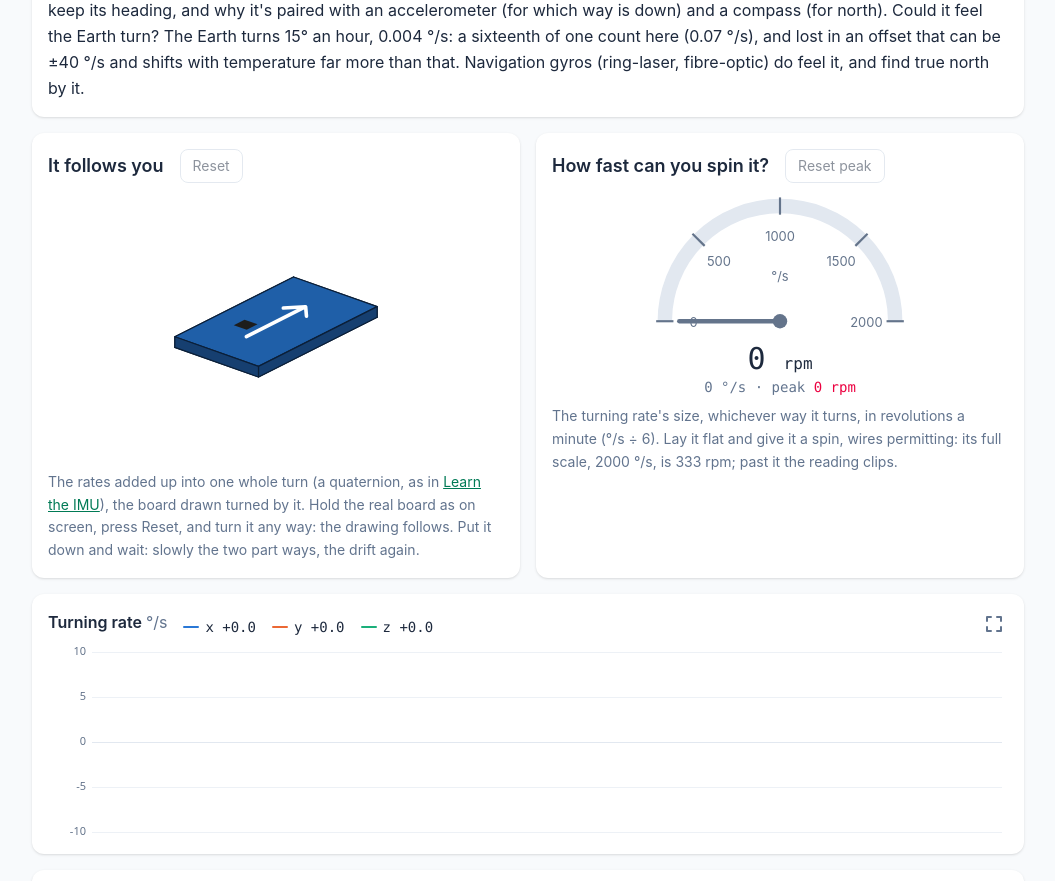
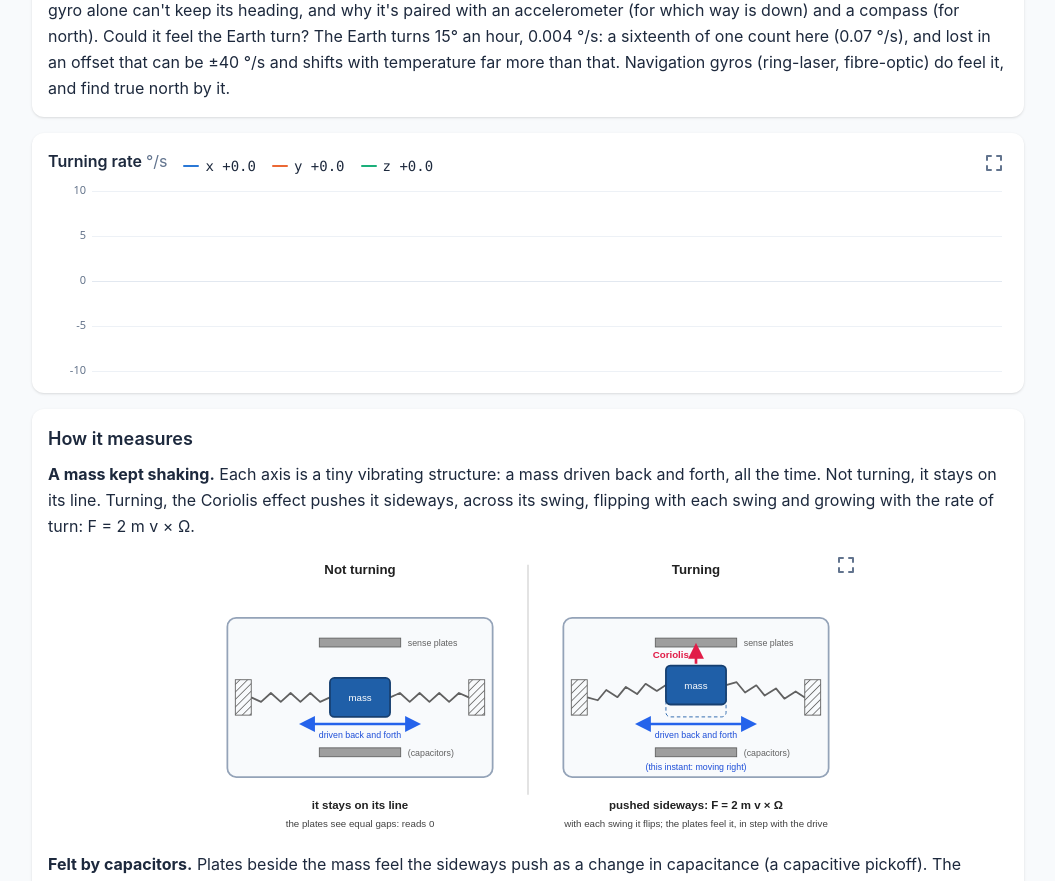
Before and after one commit to aguegu/i2c.ninja, a Vue app: page /itg3200 in a window 1280 px wide. Shown: the part 1480-2361 px from the top of the page, without its empty margins (112-1167 px from the left). Built offline with nearby package versions, Linux system fonts and the light colour scheme.

Commit message:
ITG-3200 page: 'it follows you' and the rpm gauge dropped (SpinGauge and quaternion.js turnBy with them)
Co-Authored-By: Claude Opus 5.5 <noreply@anthropic.com>

```diff
--- a/src/components/SpinGauge.vue
+++ /dev/null
@@ -1,42 +0,0 @@
-<script setup>
-// A spin meter: the rate's size as a needle over a half dial to the gyro's
-// full scale, in deg/s and rpm (deg/s / 6), the peak marked
-import { computed } from 'vue';
-
-const props = defineProps({
-  spin: { type: Number, default: 0 }, // deg/s
-  peak: { type: Number, default: 0 },
-  full: { type: Number, default: 2000 }, // deg/s, the dial's end
-});
-
-const R = 80;
-const TICKS = [0, 500, 1000, 1500, 2000];
-const DEG_PER_RPM = 6;
-const at = (v) => Math.PI * (1 - Math.min(v, props.full) / props.full); // radians, 0 to the right
-const point = (v, r) => [r * Math.cos(at(v)), -r * Math.sin(at(v))];
-const arc = (v0, v1, r) => {
-  const [x0, y0] = point(v0, r), [x1, y1] = point(v1, r);
-  return `M ${x0.toFixed(1)} ${y0.toFixed(1)} A ${r} ${r} 0 0 1 ${x1.toFixed(1)} ${y1.toFixed(1)}`;
-};
-const needle = computed(() => point(props.spin, R - 10));
-const peakAt = computed(() => [point(props.peak, R - 4), point(props.peak, R + 8)]);
-</script>
-
-<template>
-  <div class="flex flex-col items-center">
-    <svg viewBox="-100 -96 200 110" class="w-full max-w-72" role="img" :aria-label="`Spin ${spin.toFixed(0)} degrees a second, ${(spin / DEG_PER_RPM).toFixed(0)} rpm; peak ${peak.toFixed(0)}`">
-      <path :d="arc(0, full, R)" fill="none" stroke="var(--chart-grid)" stroke-width="10" />
-      <path v-if="spin > 0.5" :d="arc(0, spin, R)" fill="none" stroke="#f59e0b" stroke-width="10" />
-      <g v-for="t in TICKS" :key="t">
-        <line :x1="point(t, R + 6)[0]" :y1="point(t, R + 6)[1]" :x2="point(t, R - 6)[0]" :y2="point(t, R - 6)[1]" stroke="var(--chart-text)" stroke-width="1.5" />
-        <text :x="point(t, R - 20)[0]" :y="point(t, R - 20)[1] + 4" text-anchor="middle" font-size="9" fill="var(--chart-text)">{{ t }}</text>
-      </g>
-      <text x="0" y="-28" text-anchor="middle" font-size="9" fill="var(--chart-text)">°/s</text>
-      <line v-if="peak > 0.5" :x1="peakAt[0][0]" :y1="peakAt[0][1]" :x2="peakAt[1][0]" :y2="peakAt[1][1]" stroke="#e11d48" stroke-width="3" />
-      <line x1="0" y1="0" :x2="needle[0]" :y2="needle[1]" stroke="var(--chart-text)" stroke-width="3" stroke-linecap="round" />
-      <circle r="5" fill="var(--chart-text)" />
-    </svg>
-    <p class="font-mono text-3xl tabular-nums">{{ (spin / DEG_PER_RPM).toFixed(0) }} <span class="text-base">rpm</span></p>
-    <p class="font-mono text-sm text-slate-500 tabular-nums dark:text-slate-400">{{ spin.toFixed(0) }} °/s · peak <span class="text-rose-600 dark:text-rose-400">{{ (peak / DEG_PER_RPM).toFixed(0) }} rpm</span></p>
-  </div>
-</template>
--- a/src/lib/quaternion.js
+++ b/src/lib/quaternion.js
@@ -22,13 +22,3 @@ export function fromAxisAngle(axis, angle) {
   const h = (angle / DEG) / 2, s = Math.sin(h);
   return [Math.cos(h), axis[0] * s, axis[1] * s, axis[2] * s];
 }
-
-// q turned on by a rate [gx, gy, gz] (radians a second, about the board's own
-// axes) for dt seconds: q + q * (0, w) dt / 2, normalized (as the Mahony
-// filter steps it, step 4)
-export function turnBy([w, x, y, z], [gx, gy, gz], dt) {
-  const h = dt / 2;
-  const q = [w - h * (x * gx + y * gy + z * gz), x + h * (w * gx + y * gz - z * gy), y + h * (w * gy - x * gz + z * gx), z + h * (w * gz + x * gy - y * gx)];
-  const n = Math.hypot(...q);
-  return q.map((c) => c / n);
-}
--- a/src/views/Itg3200View.vue
+++ b/src/views/Itg3200View.vue
@@ -4,9 +4,7 @@
 import { reactive, computed } from 'vue';
 import LiveChart from '../components/LiveChart.vue';
 import GyroBall from '../components/GyroBall.vue';
-import Board3D from '../components/Board3D.vue';
 import TurnViews from '../components/TurnViews.vue';
-import SpinGauge from '../components/SpinGauge.vue';
 import SvgDrawing from '../components/SvgDrawing.vue';
 import { hasWebUsb, hex } from '../lib/dongle.js';
 import { useItg3200 } from '../lib/useItg3200.js';
@@ -97,32 +95,9 @@ const card = 'rounded-xl bg-white p-4 shadow-sm dark:bg-slate-800';
         <TurnViews :angles="gyro.angles" />
       </div>
       <p class="mt-3 leading-relaxed">
-        A gyro tells how fast, not where: add up each reading times the time since the last, and you get how far it has turned, here about each axis on its own, drawn from three sides. Press Reset, turn the board a quarter turn about z and back, and watch. (Each axis added up alone is right for one turn at a time; mix turns and only the 3D view below keeps it right.) Then leave it still: the angles creep, because every leftover bit of bias is added up too, second after second. That drift is why a gyro alone can't keep its heading, and why it's paired with an accelerometer (for which way is down) and a compass (for north). Could it feel the Earth turn? The Earth turns 15° an hour, 0.004 °/s: a sixteenth of one count here (0.07 °/s), and lost in an offset that can be ±40 °/s and shifts with temperature far more than that. Navigation gyros (ring-laser, fibre-optic) do feel it, and find true north by it.
+        A gyro tells how fast, not where: add up each reading times the time since the last, and you get how far it has turned, here about each axis on its own, drawn from three sides. Press Reset, turn the board a quarter turn about z and back, and watch. (Each axis added up alone is right for one turn at a time; mixed turns need them added up together, as Learn the IMU does.) Then leave it still: the angles creep, because every leftover bit of bias is added up too, second after second. That drift is why a gyro alone can't keep its heading, and why it's paired with an accelerometer (for which way is down) and a compass (for north). Could it feel the Earth turn? The Earth turns 15° an hour, 0.004 °/s: a sixteenth of one count here (0.07 °/s), and lost in an offset that can be ±40 °/s and shifts with temperature far more than that. Navigation gyros (ring-laser, fibre-optic) do feel it, and find true north by it.
       </p>
     </section>
-
-    <div class="grid gap-4 md:grid-cols-2">
-      <section :class="card">
-        <div class="flex flex-wrap items-center gap-x-4 gap-y-2">
-          <h2 class="text-lg font-semibold">It follows you</h2>
-          <button class="rounded-lg border border-slate-300 px-3 py-1.5 text-sm hover:bg-slate-100 disabled:opacity-50 dark:border-slate-600 dark:hover:bg-slate-700" :disabled="gyro.state !== 'running'" @click="gyro.resetAngles">Reset</button>
-        </div>
-        <div class="flex justify-center"><Board3D :q="gyro.q" /></div>
-        <p class="text-sm leading-relaxed text-slate-500 dark:text-slate-400">
-          The rates added up into one whole turn (a quaternion, as in <RouterLink to="/learn/imu" class="text-emerald-700 underline dark:text-emerald-400">Learn the IMU</RouterLink>), the board drawn turned by it. Hold the real board as on screen, press Reset, and turn it any way: the drawing follows. Put it down and wait: slowly the two part ways, the drift again.
-        </p>
-      </section>
-      <section :class="card">
-        <div class="flex flex-wrap items-center gap-x-4 gap-y-2">
-          <h2 class="text-lg font-semibold">How fast can you spin it?</h2>
-          <button class="rounded-lg border border-slate-300 px-3 py-1.5 text-sm hover:bg-slate-100 disabled:opacity-50 dark:border-slate-600 dark:hover:bg-slate-700" :disabled="gyro.state !== 'running'" @click="gyro.resetPeak">Reset peak</button>
-        </div>
-        <SpinGauge :spin="gyro.spin" :peak="gyro.peak" />
-        <p class="mt-2 text-sm leading-relaxed text-slate-500 dark:text-slate-400">
-          The turning rate's size, whichever way it turns, in revolutions a minute (°/s ÷ 6). Lay it flat and give it a spin, wires permitting: its full scale, 2000 °/s, is 333 rpm; past it the reading clips.
-        </p>
-      </section>
-    </div>
 
     <section :class="card">
       <LiveChart title="Turning rate" unit="°/s" :series="SERIES" :values="rates" :source="gyro.source" :window-ms="WINDOW_MS" :floor="FLOOR_DPS" :digits="1" />
```
Also changed, not shown: src/lib/useItg3200.js.
